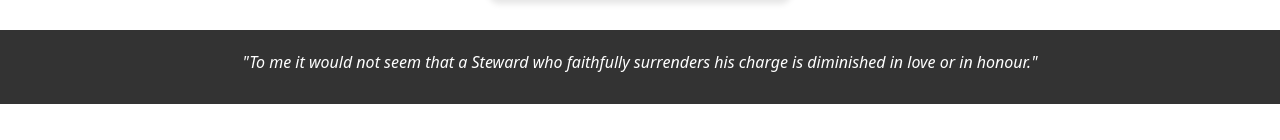
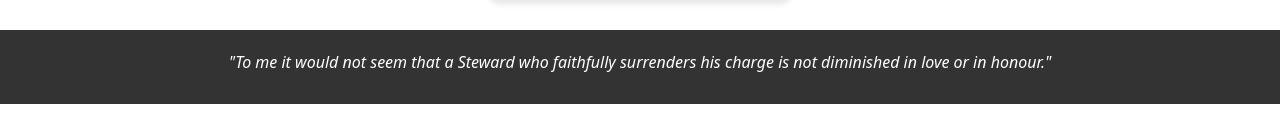
Before and after one commit to KyanPepper/2024-Intellitect-Hackathon, a SvelteKit app in the folder Frontend/: page /acceptPage in a window 1280 px wide. Shown: the part 591-731 px from the top of the page. Built offline with nearby package versions, Linux system fonts and the light colour scheme; no server answers.

Commit message:
style fix

```diff
--- a/Frontend/src/routes/acceptPage/+page.svelte
+++ b/Frontend/src/routes/acceptPage/+page.svelte
@@ -89,7 +89,7 @@
 </div>
 
 <div class="additional-info">
-    <p>"To me it would not seem that a Steward who faithfully surrenders his charge is diminished in love or in honour."</p>
+    <p>"To me it would not seem that a Steward who faithfully surrenders his charge is not diminished in love or in honour."</p>
 </div>
 
 <style>
```
